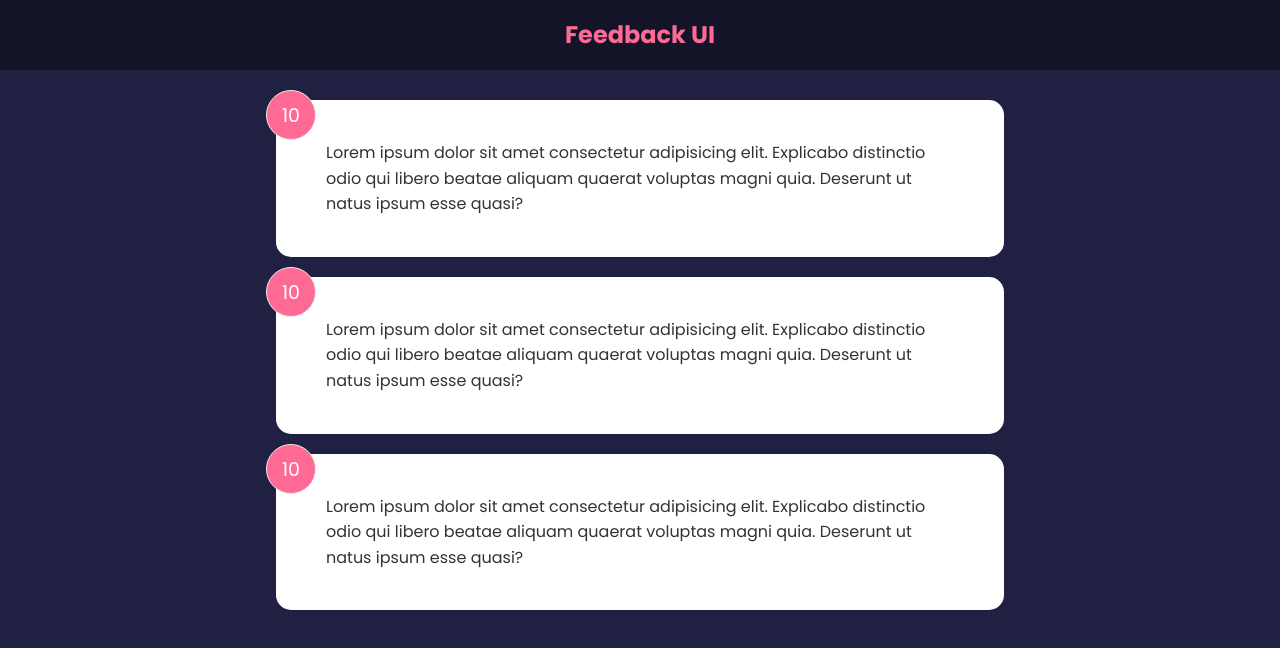
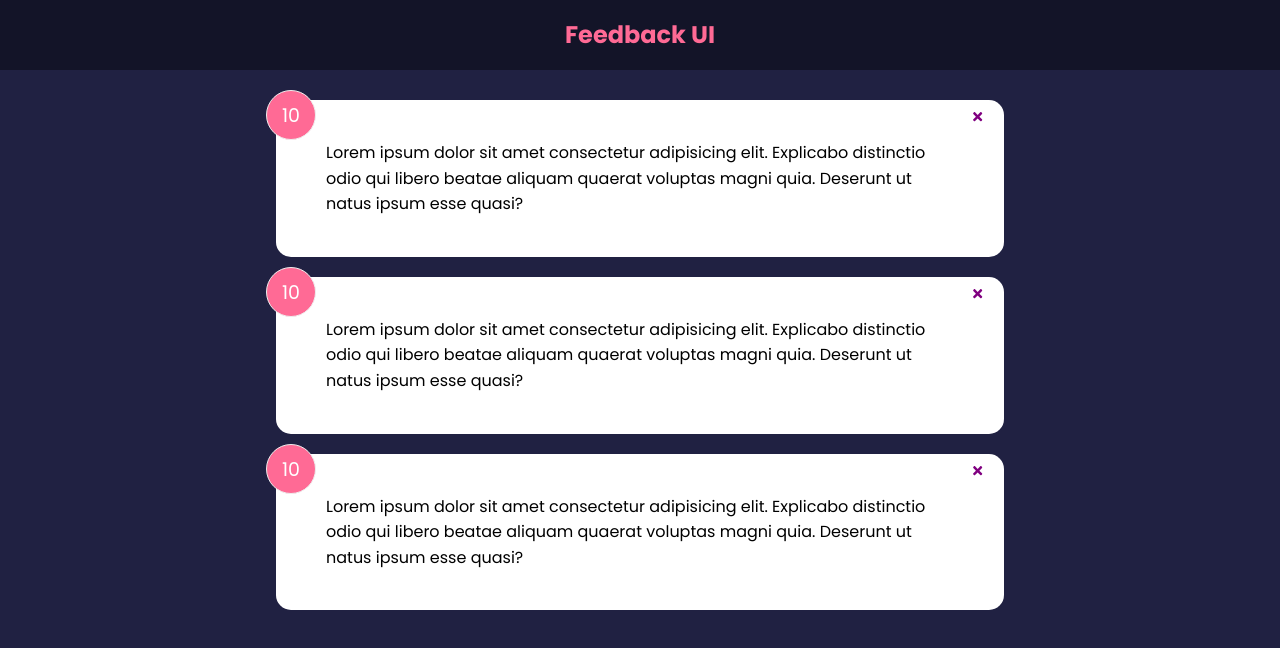
Before and after one commit to ACarr0ll/feedbackform, a React (Create React App) app: page / in a window 1280 px wide. Shown: the top 648 px of the page. Built offline with nearby package versions, Linux system fonts and the light colour scheme.

Commit message:
Feedback prop drilling

```diff
--- a/package.json
+++ b/package.json
@@ -8,6 +8,7 @@
     "@testing-library/user-event": "^13.5.0",
     "react": "^18.1.0",
     "react-dom": "^18.1.0",
+    "react-icons": "^4.3.1",
     "react-scripts": "5.0.1",
     "web-vitals": "^2.1.4"
   },
--- a/src/App.js
+++ b/src/App.js
@@ -7,11 +7,18 @@
 
 function App() {
     const [feedback, setFeedback] = useState(FeedbackData);
+
+    const deleteFeedback = (id) => {
+        if(window.confirm('Are you sure you want to delete?'))
+        {
+            setFeedback(feedback.filter((item) => item.id !== id))
+        }
+    }
     return (
         <>
             <Header />
             <div className='container'>
-                <FeedbackList  feedback={feedback}/>
+                <FeedbackList  feedback={feedback} handleDelete={deleteFeedback}/>
             </div>
         </>
     )
--- a/src/components/FeedbackItem.jsx
+++ b/src/components/FeedbackItem.jsx
@@ -1,11 +1,20 @@
-function FeedbackItem({item}) {
+import Card from './shared/Card'
+import PropTypes from 'prop-types'
+import { FaTimes } from 'react-icons/fa'
 
+function FeedbackItem({item, handleDelete}) {
   return (
-    <div className='card'>
+    <Card>
         <div className="num-display">{item.rating}</div>
+        <button onClick={() => handleDelete(item.id)} className="close">
+          <FaTimes color='purple' />
+        </button>
         <div className="text-display">{item.text}</div>
-    </div>
+    </Card>
   )
 }
 
+FeedbackItem.propTypes = {
+  item: PropTypes.object.isRequired
+}
 export default FeedbackItem
--- a/src/components/FeedbackList.jsx
+++ b/src/components/FeedbackList.jsx
@@ -1,7 +1,8 @@
 import React from 'react'
 import FeedbackItem from './FeedbackItem'
+import PropTypes from 'prop-types'
 
-function FeedbackList({ feedback }) {
+function FeedbackList({ feedback, handleDelete }) {
     if(!feedback || feedback.length === 0) {
         return <p>No current feedback!</p>
     }
@@ -9,10 +10,20 @@
     return (
         <div className='feedback-list'>
             {feedback.map((item) => (
-                <FeedbackItem key={item.id} item={item}/>
+                <FeedbackItem key={item.id} item={item} handleDelete={(handleDelete)}/>
             ))}
         </div>
     )
 }
 
+FeedbackList.propTypes = {
+    feedback: PropTypes.arrayOf(
+        PropTypes.shape({
+            id: PropTypes.number.isRequired,
+            text: PropTypes.string.isRequired,
+            rating: PropTypes.number.isRequired,
+        })
+    )
+}
+
 export default FeedbackList
--- /dev/null
+++ b/src/components/shared/Card.jsx
@@ -0,0 +1,28 @@
+import React from 'react'
+import PropTypes from 'prop-types'
+
+function Card({children, reverse}) {
+//   return (
+//     <div className={`card ${reverse && 'reverse'}`}>
+//         {children}
+//     </div>
+//   )
+
+return <div className='card' style={{
+    backgroundColor: reverse ? 'rgba(0,0,0,0.4)' : '#fff',
+    color: reverse ? '#fff' : '#000'
+}}>
+    {children}
+</div>
+}
+
+Card.defaultProps = {
+    reverse: false,
+}
+
+Card.propTypes = {
+    children: PropTypes.node.isRequired,
+    reverse: PropTypes.bool
+}
+
+export default Card
```
Also changed, not shown: 1 other file (tests, documents, lock files or other folders).
